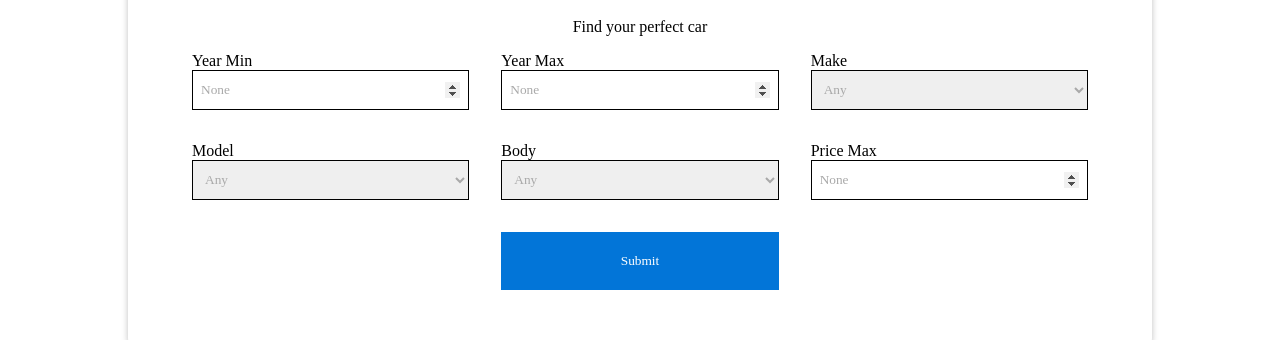
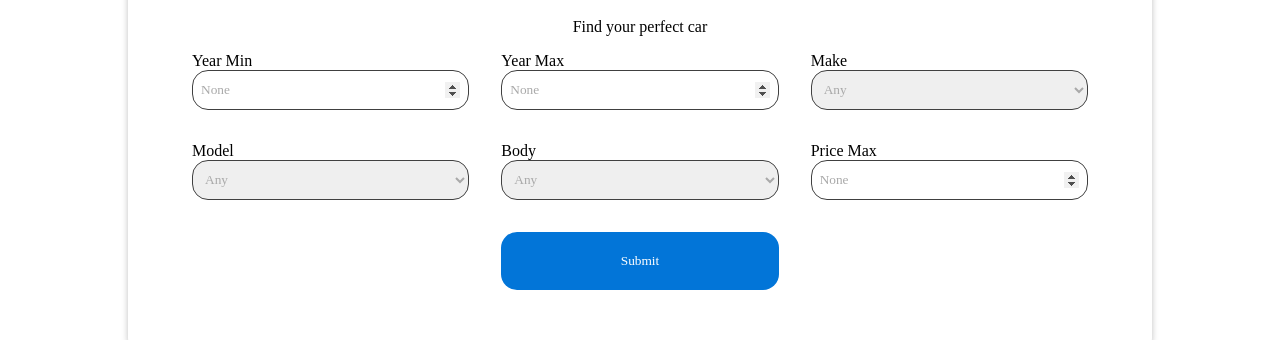
Before and after one commit to nolan-ayer/streamline-motors-concept, a Next.js app: page / in a window 1280 px wide. Shown: the part 399-739 px from the top of the page. Built offline with nearby package versions, Linux system fonts and the light colour scheme; a web font is replaced by a local one.

Commit message:
enforced border radius uniformity

```diff
--- a/app/globals.css
+++ b/app/globals.css
@@ -22,6 +22,7 @@ html {
 button[type="submit"] {
   background-color: rgb(2, 117, 216);
   border: none;
+  border-radius: 1rem;
   color: white;
   outline: none;
 }
@@ -31,7 +32,11 @@ button[type="submit"]:hover {
   cursor: pointer;
 }
 
-input[type="number"] {
+input,
+input[type="number"],
+select {
+  border: 1px solid rgb(64, 64, 64);
+  border-radius: 1rem;
   padding: 0 0 0 0.25rem;
 }
 
--- a/components/ui/FindCar/FindCar.module.css
+++ b/components/ui/FindCar/FindCar.module.css
@@ -14,7 +14,6 @@
 
 .findCarColumn > input,
 .findCarColumn > select {
-  border: 1px solid black;
   height: 2.5rem;
   padding: 0.5rem;
   width: 100%;
```
